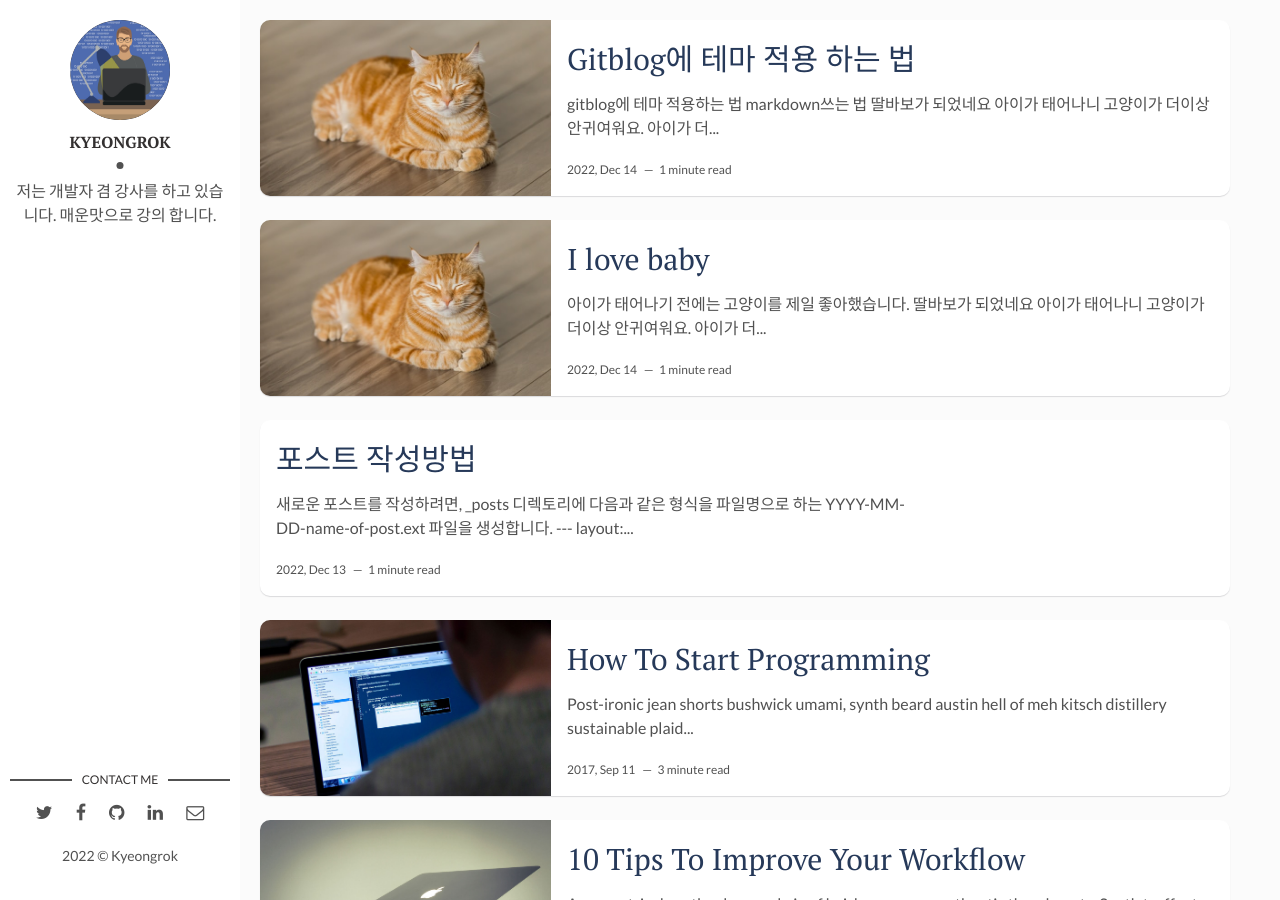
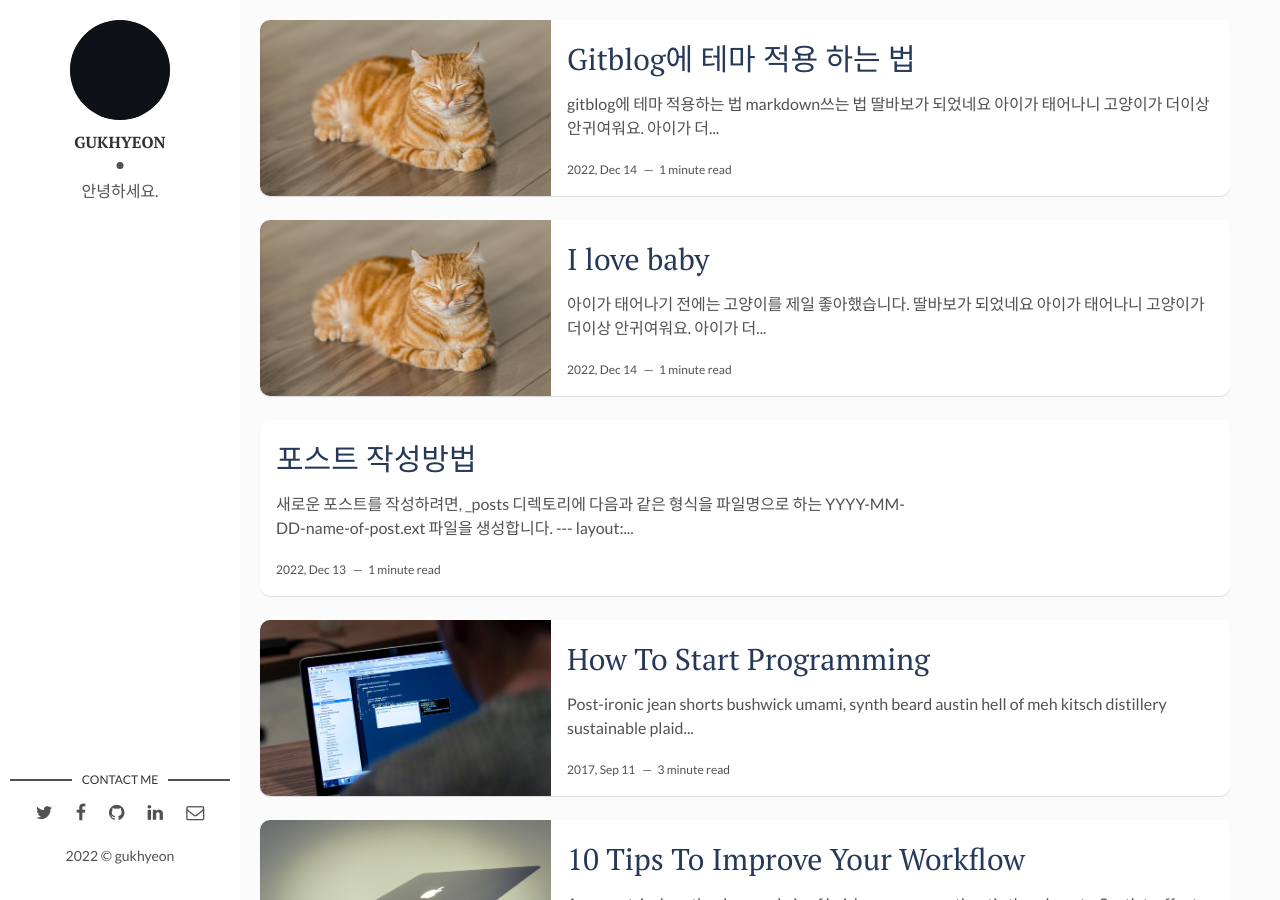
Before and after one commit to h5000n/gitblog, a Jekyll site: the page built from index.html, in a window 1280 px wide and 900 px high. Built offline with Jekyll 4.4.1, drawn with Linux system fonts in a browser that asks for light colours; the list of posts is cut into pages by our own code.

Commit message:
Update _config.yml

```diff
--- a/_config.yml
+++ b/_config.yml
@@ -1,22 +1,22 @@
-title: 김경록 백엔드 개발자의 블로그
+title: 조국현 개발자의 블로그
 description: > # this means to ignore newlines until "baseurl:"
   Write an awesome description for your new site here. You can edit this
   line in _config.yml. It will appear in your document head meta (for
   Google search results) and in your feed.xml site description.
 # permalink: ':title/'
-baseurl: "/gitblog4" # the subpath of your site, e.g. /blog
-url: "https://kyeongrok.github.io" # the base hostname & protocol for your site, e.g. http://example.com
+baseurl: "/gitblog" # the subpath of your site, e.g. /blog
+url: "https://h5000n.github.io/" # the base hostname & protocol for your site, e.g. http://example.com
 site-twitter: #if your site has a twitter account, enter it here
 
 # Author Settings
-author: Kyeongrok # add your name
-author-img: 1598431314481_1.jpg # add your photo
-about-author: 저는 개발자 겸 강사를 하고 있습니다. 매운맛으로 강의 합니다. # add description
+author: gukhyeon # add your name
+author-img: img2.png # add your photo
+about-author: 안녕하세요. # add description
 social-twitter: # add your Twitter handle
 social-facebook: # add your Facebook handle
-social-github: kyeongrok # add your Github handle
-social-linkedin: kyeongrok-kim # add your Linkedin handle
-social-email: oceanfog1@gmail.com # add your Email address
+social-github: gukhyeon # add your Github handle
+social-linkedin:  # add your Linkedin handle
+social-email: gukhyeon125@naver.com # add your Email address
 
 # Disqus
 # discus-identifier: mr-brown # add your discus identifier
```
